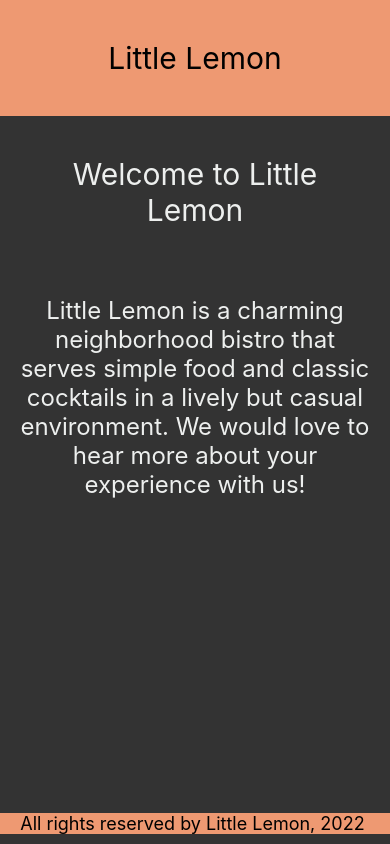
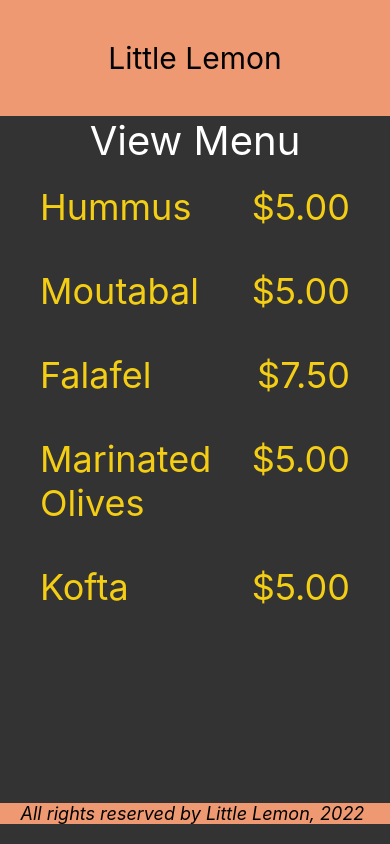
Before and after one commit to CKaiserM/React_LittleLemon_v1, a React Native app: screen / in a window 390 px wide. Built offline with nearby package versions, Linux system fonts and the light colour scheme.

Commit message:
Exercise 6

```diff
--- a/App.js
+++ b/App.js
@@ -1,19 +1,20 @@
 import * as React from 'react';
-import { View, StyleSheet} from 'react-native';
+import { View, Text, StyleSheet } from 'react-native';
 
 import LittleLemonHeader from './components/LittleLemonHeader';
 import LittleLemonFooter from './components/LittleLemonFooter';
 import WelcomeScreen from './WelcomeScreen';
+import MenuItems from './components/MenuItems';
 
 export default function App() {
   return (
     <>
-      <View
-        style={styles.container}>
+      <View style={styles.container}>
         <LittleLemonHeader />
-        <WelcomeScreen />
+         {/*<WelcomeScreen />*/}
+        <MenuItems />
       </View>
-      <View style={styles.footer}>
+      <View style={styles.footerContainer}>
         <LittleLemonFooter />
       </View>
     </>
@@ -25,7 +26,5 @@
     flex: 1,
     backgroundColor: '#333333',
   },
-  footer: {
-    backgroundColor: '#333333'
-  },
+  footerContainer: { backgroundColor: '#333333' },
 });
--- a/WelcomeScreen.js
+++ b/WelcomeScreen.js
@@ -1,39 +1,34 @@
 import * as React from 'react';
-import { View, Text, StyleSheet } from 'react-native';
+import { ScrollView, Text, StyleSheet } from 'react-native';
 
 export default function WelcomeScreen() {
   return (
-    <View style={homeStyles.container}>
-      <Text
-        style={homeStyles.homeText}>
-        Welcome to Little Lemon
-      </Text>
-      <Text
-        style={homeStyles.desciptionText}>
+    <ScrollView indicatorStyle="white" style={styles.container}>
+      <Text style={styles.headerText}>Welcome to Little Lemon</Text>
+      <Text style={styles.regularText}>
         Little Lemon is a charming neighborhood bistro that serves simple food
         and classic cocktails in a lively but casual environment. We would love
         to hear more about your experience with us!
       </Text>
-    </View>
+    </ScrollView>
   );
 }
 
-const homeStyles = StyleSheet.create({
+const styles = StyleSheet.create({
   container: {
     flex: 1,
   },
-  homeText: {
+  headerText: {
     padding: 40,
     fontSize: 30,
     color: '#EDEFEE',
     textAlign: 'center',
   },
-  desciptionText: {
+  regularText: {
     fontSize: 24,
     padding: 20,
     marginVertical: 8,
     color: '#EDEFEE',
     textAlign: 'center',
   },
-
 });
--- a/app.json
+++ b/app.json
@@ -1,7 +1,7 @@
 {
   "expo": {
-    "name": "styling-component-starter-code",
-    "slug": "snack-fd9ac091-0506-4bba-9b50-259998eda0ad",
+    "name": "flatlist---starter-code",
+    "slug": "snack-c5e69970-338f-47cb-b137-bac0786def6d",
     "version": "1.0.0",
     "orientation": "portrait",
     "icon": "./assets/icon.png",
--- a/components/LittleLemonFooter.js
+++ b/components/LittleLemonFooter.js
@@ -3,24 +3,23 @@
 
 export default function LittleLemonFooter() {
   return (
-    <View
-      style={footerStyles.container}>
-      <Text
-        style={footerStyles.footerText}>
+    <View style={styles.container}>
+      <Text style={styles.footerText}>
         All rights reserved by Little Lemon, 2022{' '}
       </Text>
     </View>
   );
 }
-const footerStyles = StyleSheet.create({
+
+const styles = StyleSheet.create({
   container: {
     backgroundColor: '#EE9972',
-    marginBottom: 10,
+    marginBottom: 20,
   },
   footerText: {
     fontSize: 18,
     color: 'black',
     textAlign: 'center',
+    fontStyle: 'italic',
   },
-
 });
--- a/components/LittleLemonHeader.js
+++ b/components/LittleLemonHeader.js
@@ -1,17 +1,15 @@
+import * as React from 'react';
 import { View, Text, StyleSheet } from 'react-native';
 
 export default function LittleLemonHeader() {
   return (
-    <View style={headerStyles.container}>
-      <Text
-        style={headerStyles.headerText}>
-        Little Lemon
-      </Text>
+    <View style={styles.container}>
+      <Text style={styles.headerText}>Little Lemon</Text>
     </View>
   );
 }
 
-const headerStyles = StyleSheet.create({
+const styles = StyleSheet.create({
   container: {
     backgroundColor: '#EE9972',
   },
@@ -21,5 +19,4 @@
     color: 'black',
     textAlign: 'center',
   },
-
 });
--- a/components/MenuItems.js
+++ b/components/MenuItems.js
@@ -1,29 +1,73 @@
 import React from 'react';
 
-import { View, Text, ScrollView } from 'react-native';
+import { View, Text, StyleSheet, FlatList } from 'react-native';
 
 const menuItemsToDisplay = [
-  'Hummus \n Moutabal \n Falafel \n Marinated Olives \n Kofta \n Eggplant Salad \n Lentil Burger \n Smoked Salmon \n Kofta Burger \n Turkish Kebab \n Fries \n Buttered Rice \n Bread Sticks \n Pita Pocket \n Lentil Soup \n Greek Salad \n Rice Pilaf \n Baklava \n Tartufo \n Tiramisu \n Panna Cotta',
+  { name: 'Hummus', price: '$5.00', id: '1A' },
+  { name: 'Moutabal', price: '$5.00', id: '2B' },
+  { name: 'Falafel', price: '$7.50', id: '3C' },
+  { name: 'Marinated Olives', price: '$5.00', id: '4D' },
+  { name: 'Kofta', price: '$5.00', id: '5E' },
+  { name: 'Eggplant Salad', price: '$8.50', id: '6F' },
+  { name: 'Lentil Burger', price: '$10.00', id: '7G' },
+  { name: 'Smoked Salmon', price: '$14.00', id: '8H' },
+  { name: 'Kofta Burger', price: '$11.00', id: '9I' },
+  { name: 'Turkish Kebab', price: '$15.50', id: '10J' },
+  { name: 'Fries', price: '$3.00', id: '11K' },
+  { name: 'Buttered Rice', price: '$3.00', id: '12L' },
+  { name: 'Bread Sticks', price: '$3.00', id: '13M' },
+  { name: 'Pita Pocket', price: '$3.00', id: '14N' },
+  { name: 'Lentil Soup', price: '$3.75', id: '15O' },
+  { name: 'Greek Salad', price: '$6.00', id: '16Q' },
+  { name: 'Rice Pilaf', price: '$4.00', id: '17R' },
+  { name: 'Baklava', price: '$3.00', id: '18S' },
+  { name: 'Tartufo', price: '$3.00', id: '19T' },
+  { name: 'Tiramisu', price: '$5.00', id: '20U' },
+  { name: 'Panna Cotta', price: '$5.00', id: '21V' },
 ];
 
+const Item = ({ name, price}) => (
+  <View style={menuStyles.innerContainer}>
+    <Text style={menuStyles.itemText}>{name}</Text>
+    <Text style={menuStyles.itemText}>{price}</Text>
+  </View>
+);
+
+
 const MenuItems = () => {
+
+  const renderItem = ({item}) => <Item name = {item.name} price = { item.price }/>;
+
   return (
-    <View style={{ flex: 0.75 }}>
-      <ScrollView
-        style={{
-          paddingHorizontal: 40,
-          paddingVertical: 40,
-          backgroundColor: "black",
-        }}>
-        <Text style={{ color: 'white', fontSize: 40, flexWrap: 'wrap' }}>
+    <View style={menuStyles.container}>
+        <Text style={menuStyles.headerText}>
           View Menu
         </Text>
-        <Text style={{ color: '#F4CE14', fontSize: 36 }}>
-          {menuItemsToDisplay[0]}
-        </Text>
-      </ScrollView>
+        <FlatList data={menuItemsToDisplay} keyExtractor={item => item.id} renderItem={renderItem}></FlatList>
     </View>
   );
 };
 
+const menuStyles = StyleSheet.create({
+  container: {
+    flex: 0.75,
+  },
+  innerContainer: {
+    paddingHorizontal: 40,
+    paddingVertical: 20,
+    flexDirection: 'row',
+    justifyContent: 'space-between',
+  },
+  headerText: {
+    color: 'white',
+    fontSize: 40,
+    flexWrap: 'wrap',
+    textAlign: 'center',
+  },
+  itemText: {
+    color: '#F4CE14',
+    fontSize: 36,
+  },
+});
+
 export default MenuItems;
```
